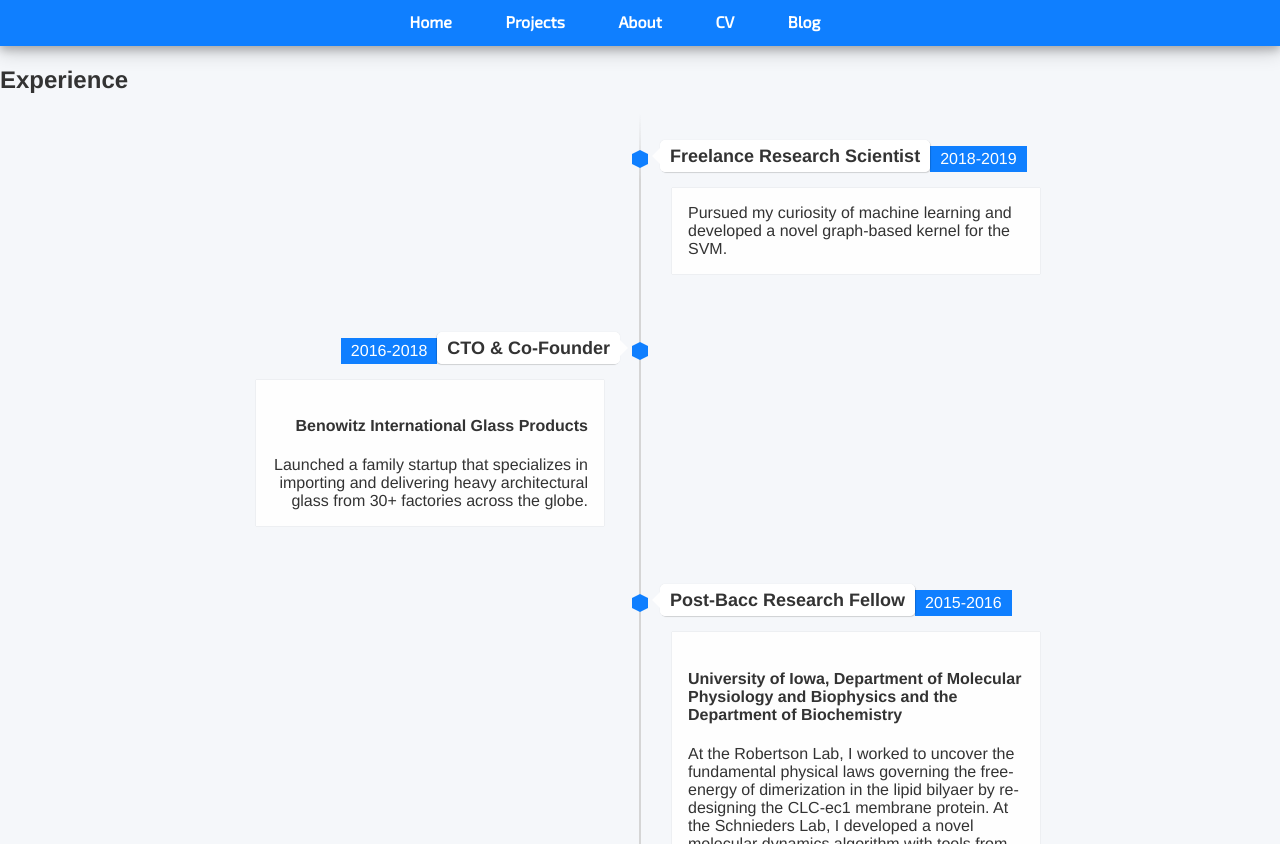
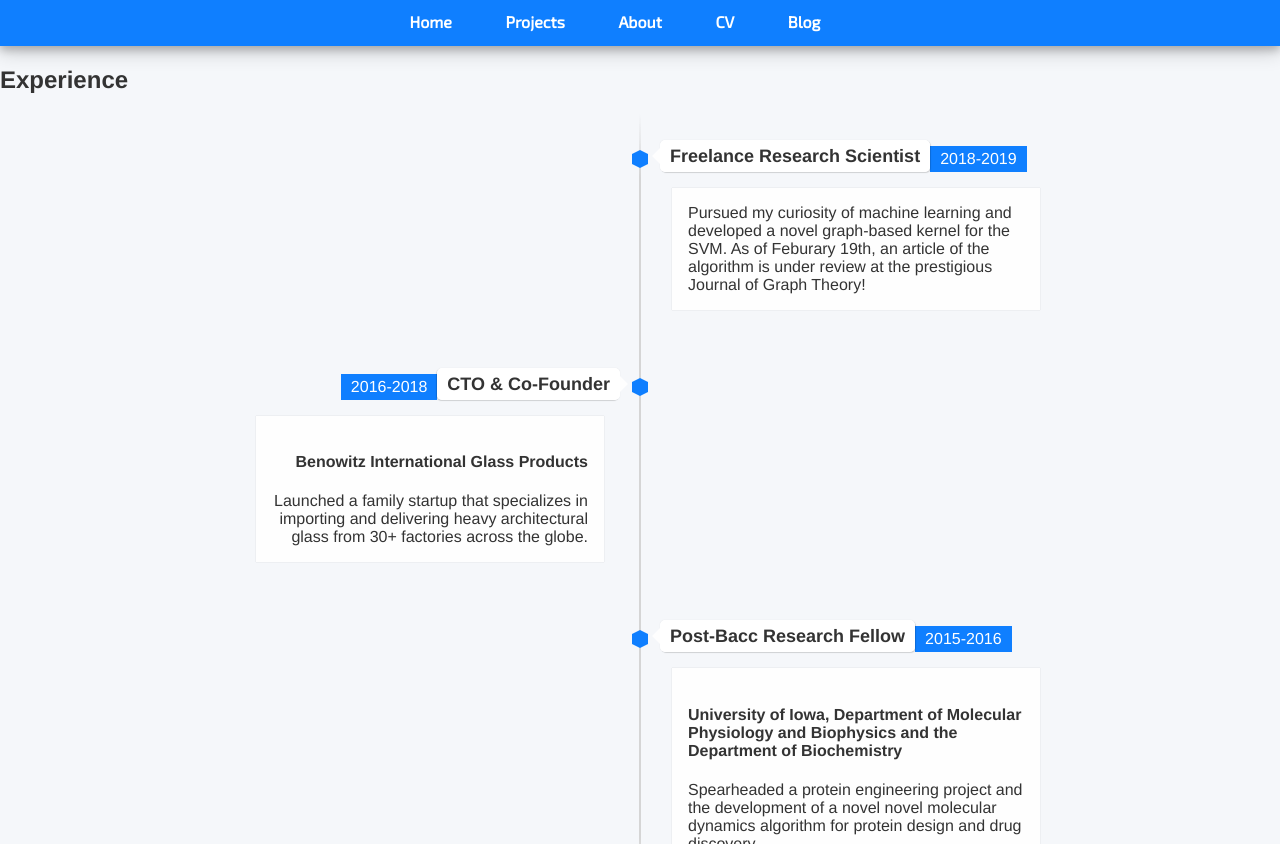
Before and after one commit to mayabenowitz/mayabenowitz.github.io, a Jekyll site: the page built from index.html, in a window 1280 px wide and 900 px high, scrolled down 848 px, cut to the strip 56-900 px from the top of the window. Built offline with Jekyll 4.4.1, drawn with Linux system fonts in a browser that asks for light colours; nearby versions of some CDN libraries; some of the changed text lies outside the part shown.

Commit message:
Update index.html

```diff
--- a/index.html
+++ b/index.html
@@ -17,6 +17,7 @@ title: Maya Benowitz
         <span class="time-wrapper"><span class="time">2018-2019</span></span>
       </div>
       <div class="desc">Pursued my curiosity of machine learning and developed a novel graph-based kernel for the SVM.
+        As of Feburary 19th, an article of the algorithm is under review at the prestigious Journal of Graph Theory!
       </div>
     </div>
   </li>
@@ -43,8 +44,7 @@ title: Maya Benowitz
         <span class="time-wrapper"><span class="time">2015-2016</span></span>
       </div>
       <div class="desc"><h4>University of Iowa, Department of Molecular Physiology and Biophysics and the Department of Biochemistry</h4>
-      At the Robertson Lab, I worked to uncover the fundamental physical laws governing the free-energy of dimerization in the lipid bilyaer by re-designing the CLC-ec1 membrane protein.
-      At the Schnieders Lab, I developed a novel molecular dynamics algorithm with tools from Random Matrix Theory for protein engineering and drug discovery.
+      Spearheaded a protein engineering project and the development of a novel novel molecular dynamics algorithm for protein design and drug discovery.
       </div>
     </div>
   </li>
```
